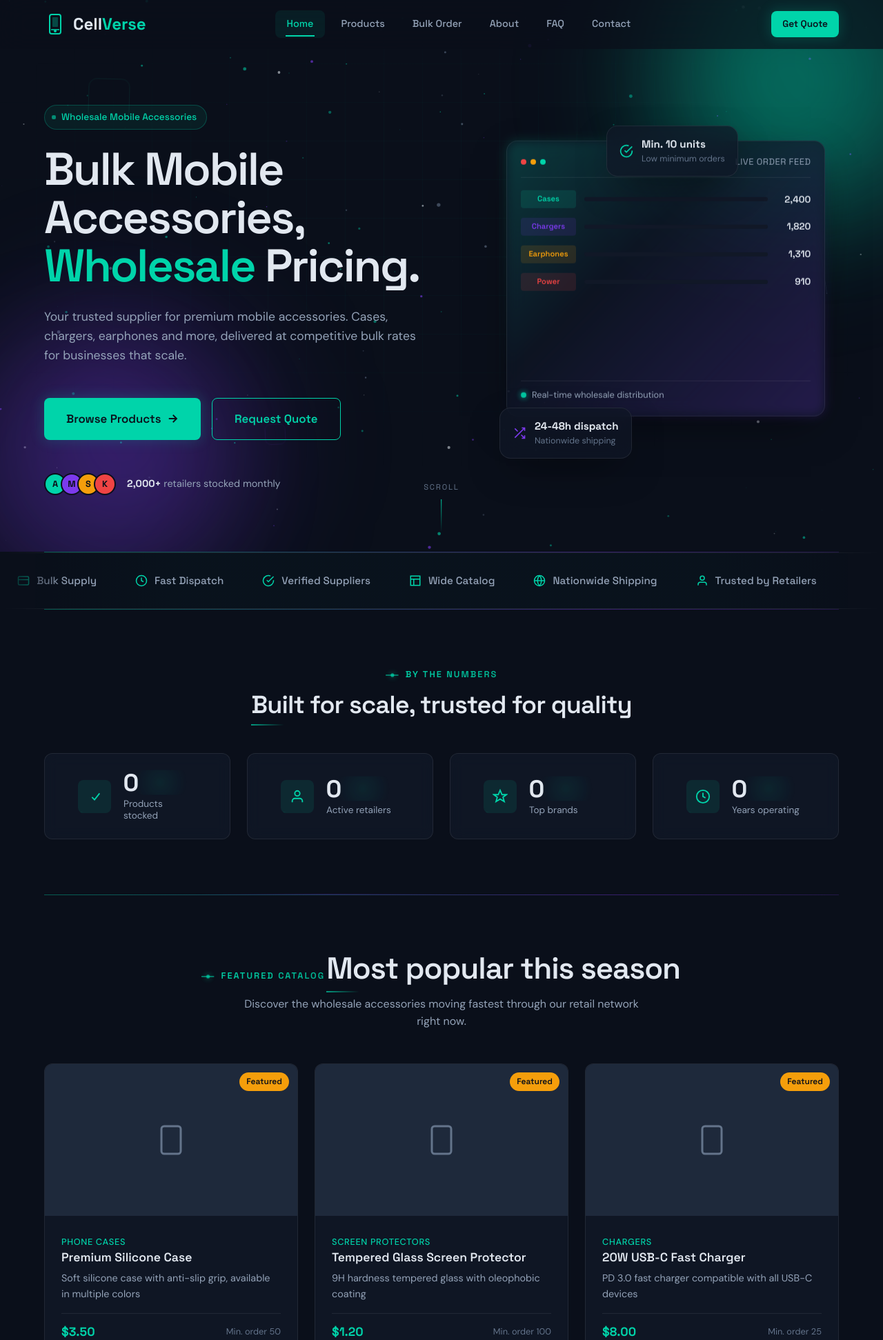
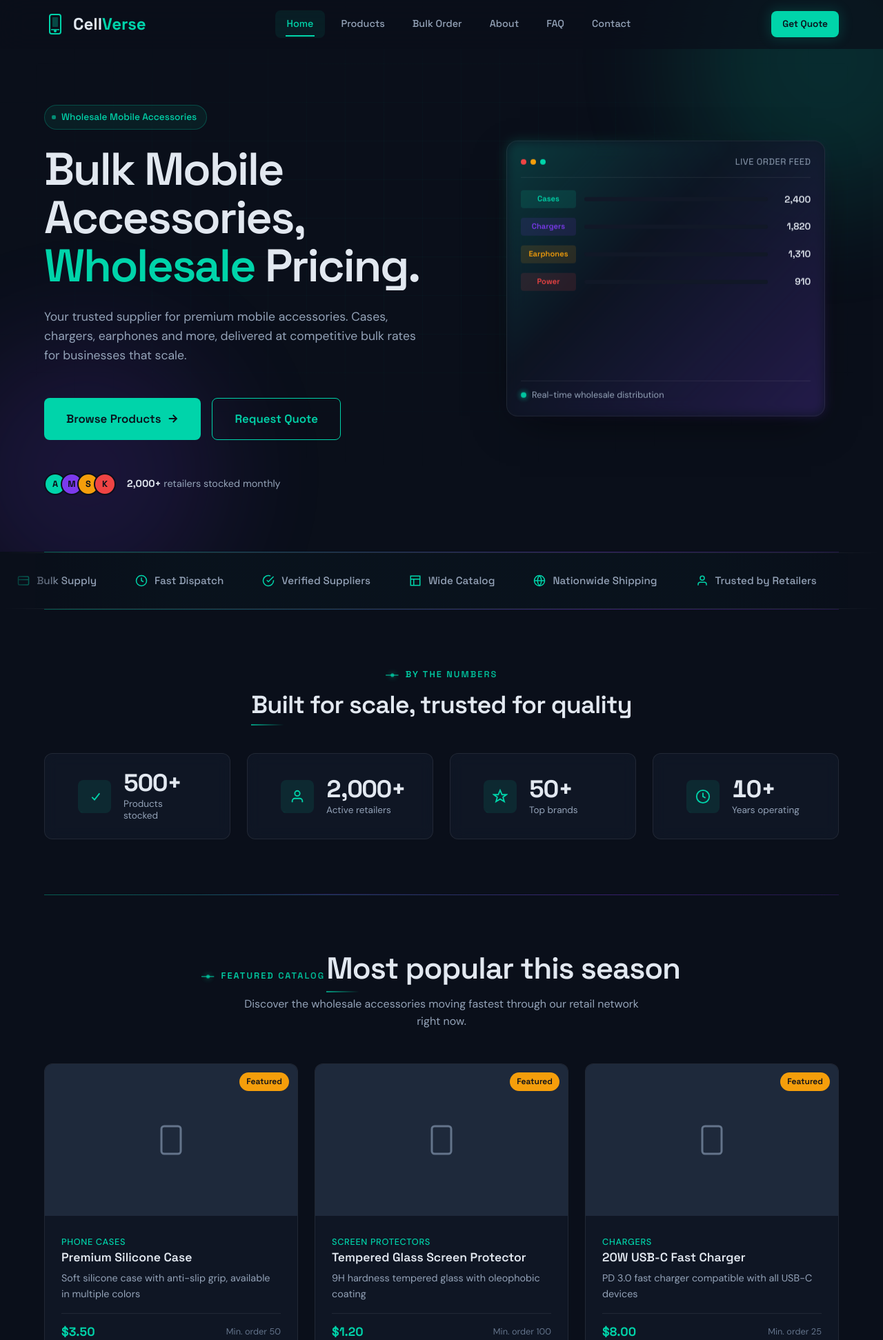
Before and after one commit to Abdullah713666/cellverse, a PHP site: page / in a window 1280 px wide. Shown: the top 1943 px of the page at 69% size. Run offline with PHP 8.4, Linux system fonts and the light colour scheme; data comes from the database, SQL or seed files in the repository; some libraries are stand-ins or nearby versions.

Commit message:
Simplify hero: remove floating chips, scroll cue, particles, orbs; add container padding; fix stats

```diff
--- a/css/style.css
+++ b/css/style.css
@@ -32,7 +32,7 @@
     --radius-full: 9999px;
     --font-display: 'Space Grotesk', sans-serif;
     --font-body: 'DM Sans', sans-serif;
-    --container-max: 1200px;
+    --container-max: 1280px;
     --spacing-xs: 4px;
     --spacing-sm: 12px;
     --spacing-md: 24px;
@@ -112,6 +112,18 @@ ul {
     max-width: var(--container-max);
     margin: 0 auto;
     padding: 0 var(--spacing-md);
+}
+
+@media (min-width: 768px) {
+    .container {
+        padding: 0 var(--spacing-lg);
+    }
+}
+
+@media (min-width: 1200px) {
+    .container {
+        padding: 0 64px;
+    }
 }
 
 /* === Typography === */
--- a/index.php
+++ b/index.php
@@ -24,19 +24,8 @@ try {
 
 <section class="hero">
     <div class="hero-bg">
-        <canvas id="particleCanvas"></canvas>
         <div class="grid-overlay"></div>
         <div class="gradient-mesh"></div>
-        <div class="hero-orb hero-orb--a" data-parallax="0.18"></div>
-        <div class="hero-orb hero-orb--b" data-parallax="0.32"></div>
-    </div>
-    <div class="floating-shapes">
-        <div class="floating-shape"></div>
-        <div class="floating-shape"></div>
-        <div class="floating-shape"></div>
-        <div class="floating-shape"></div>
-        <div class="floating-shape"></div>
-        <div class="floating-shape"></div>
     </div>
     <div class="container hero-grid">
         <div class="hero-content">
@@ -51,11 +40,11 @@ try {
             </h1>
             <p>Your trusted supplier for premium mobile accessories. Cases, chargers, earphones and more, delivered at competitive bulk rates for businesses that scale.</p>
             <div class="hero-buttons">
-                <a href="products.php" class="btn btn-primary btn-lg pulse-glow magnetic">
+                <a href="products.php" class="btn btn-primary btn-lg">
                     <span>Browse Products</span>
                     <svg width="18" height="18" viewBox="0 0 24 24" fill="none" stroke="currentColor" stroke-width="2.5"><path d="M5 12h14M13 5l7 7-7 7"/></svg>
                 </a>
-                <a href="bulk-order.php" class="btn btn-ghost btn-lg magnetic">
+                <a href="bulk-order.php" class="btn btn-ghost btn-lg">
                     <span>Request Quote</span>
                 </a>
             </div>
@@ -107,26 +96,8 @@ try {
                     <span>Real-time wholesale distribution</span>
                 </div>
             </div>
-            <div class="hero-card hero-card--chip">
-                <svg width="20" height="20" viewBox="0 0 24 24" fill="none" stroke="currentColor" stroke-width="2"><path d="M22 11.08V12a10 10 0 11-5.93-9.14"/><path d="M22 4L12 14.01l-3-3"/></svg>
-                <div>
-                    <strong>Min. 10 units</strong>
-                    <span>Low minimum orders</span>
-                </div>
-            </div>
-            <div class="hero-card hero-card--chip hero-card--chip-b">
-                <svg width="20" height="20" viewBox="0 0 24 24" fill="none" stroke="currentColor" stroke-width="2"><path d="M16 3h5v5M4 20L21 3M21 16v5h-5M15 15l6 6M4 4l5 5"/></svg>
-                <div>
-                    <strong>24-48h dispatch</strong>
-                    <span>Nationwide shipping</span>
-                </div>
-            </div>
         </div>
     </div>
-    <a href="#stats" class="hero-scroll-cue" aria-label="Scroll down">
-        <span class="hero-scroll-cue-text">Scroll</span>
-        <span class="hero-scroll-cue-line"></span>
-    </a>
 </section>
 
 <div class="container"><div class="section-divider"></div></div>
@@ -170,7 +141,7 @@ try {
                     <svg width="22" height="22" viewBox="0 0 24 24" fill="none" stroke="currentColor" stroke-width="2"><path d="M20 7l-8 10-4-4"/></svg>
                 </div>
                 <div class="stat-body">
-                    <div class="stat-number" data-count="500">0</div>
+                    <div class="stat-number">500+</div>
                     <div class="stat-label">Products stocked</div>
                 </div>
             </div>
@@ -179,7 +150,7 @@ try {
                     <svg width="22" height="22" viewBox="0 0 24 24" fill="none" stroke="currentColor" stroke-width="2"><path d="M20 21v-2a4 4 0 00-4-4H8a4 4 0 00-4 4v2"/><circle cx="12" cy="7" r="4"/></svg>
                 </div>
                 <div class="stat-body">
-                    <div class="stat-number" data-count="2000">0</div>
+                    <div class="stat-number">2,000+</div>
                     <div class="stat-label">Active retailers</div>
                 </div>
             </div>
@@ -188,7 +159,7 @@ try {
                     <svg width="22" height="22" viewBox="0 0 24 24" fill="none" stroke="currentColor" stroke-width="2"><path d="M12 2l3 7h7l-5.5 4 2 7L12 16l-6.5 4 2-7L2 9h7z"/></svg>
                 </div>
                 <div class="stat-body">
-                    <div class="stat-number" data-count="50">0</div>
+                    <div class="stat-number">50+</div>
                     <div class="stat-label">Top brands</div>
                 </div>
             </div>
@@ -197,7 +168,7 @@ try {
                     <svg width="22" height="22" viewBox="0 0 24 24" fill="none" stroke="currentColor" stroke-width="2"><circle cx="12" cy="12" r="10"/><path d="M12 6v6l4 2"/></svg>
                 </div>
                 <div class="stat-body">
-                    <div class="stat-number" data-count="10">0</div>
+                    <div class="stat-number">10+</div>
                     <div class="stat-label">Years operating</div>
                 </div>
             </div>
@@ -217,7 +188,7 @@ try {
         </div>
         <div class="products-grid">
             <?php foreach ($featured_products as $product): ?>
-            <article class="product-card tilt-card" data-product>
+            <article class="product-card product-card" data-product>
                 <div class="product-card-image">
                     <?php if ($product['image_path']): ?>
                         <img src="<?php echo BASE_URL; ?>/<?php echo htmlspecialchars($product['image_path']); ?>" alt="<?php echo htmlspecialchars($product['name']); ?>" loading="lazy" data-product-img>
@@ -247,7 +218,7 @@ try {
             <?php endforeach; ?>
         </div>
         <div class="section-cta">
-            <a href="products.php" class="btn btn-ghost magnetic">
+            <a href="products.php" class="btn btn-ghost">
                 <span>View all products</span>
                 <svg width="16" height="16" viewBox="0 0 24 24" fill="none" stroke="currentColor" stroke-width="2.5"><path d="M5 12h14M13 5l7 7-7 7"/></svg>
             </a>
@@ -359,11 +330,11 @@ try {
                 <h2>Place a bulk order today</h2>
                 <p>Competitive wholesale pricing across the full catalog. Submit a request and our team responds within hours.</p>
                 <div class="cta-actions">
-                    <a href="bulk-order.php" class="btn btn-primary btn-lg magnetic">
+                    <a href="bulk-order.php" class="btn btn-primary btn-lg">
                         <span>Request bulk quote</span>
                         <svg width="18" height="18" viewBox="0 0 24 24" fill="none" stroke="currentColor" stroke-width="2.5"><path d="M5 12h14M13 5l7 7-7 7"/></svg>
                     </a>
-                    <a href="contact.php" class="btn btn-ghost btn-lg magnetic">Talk to sales</a>
+                    <a href="contact.php" class="btn btn-ghost btn-lg">Talk to sales</a>
                 </div>
             </div>
         </div>
```
